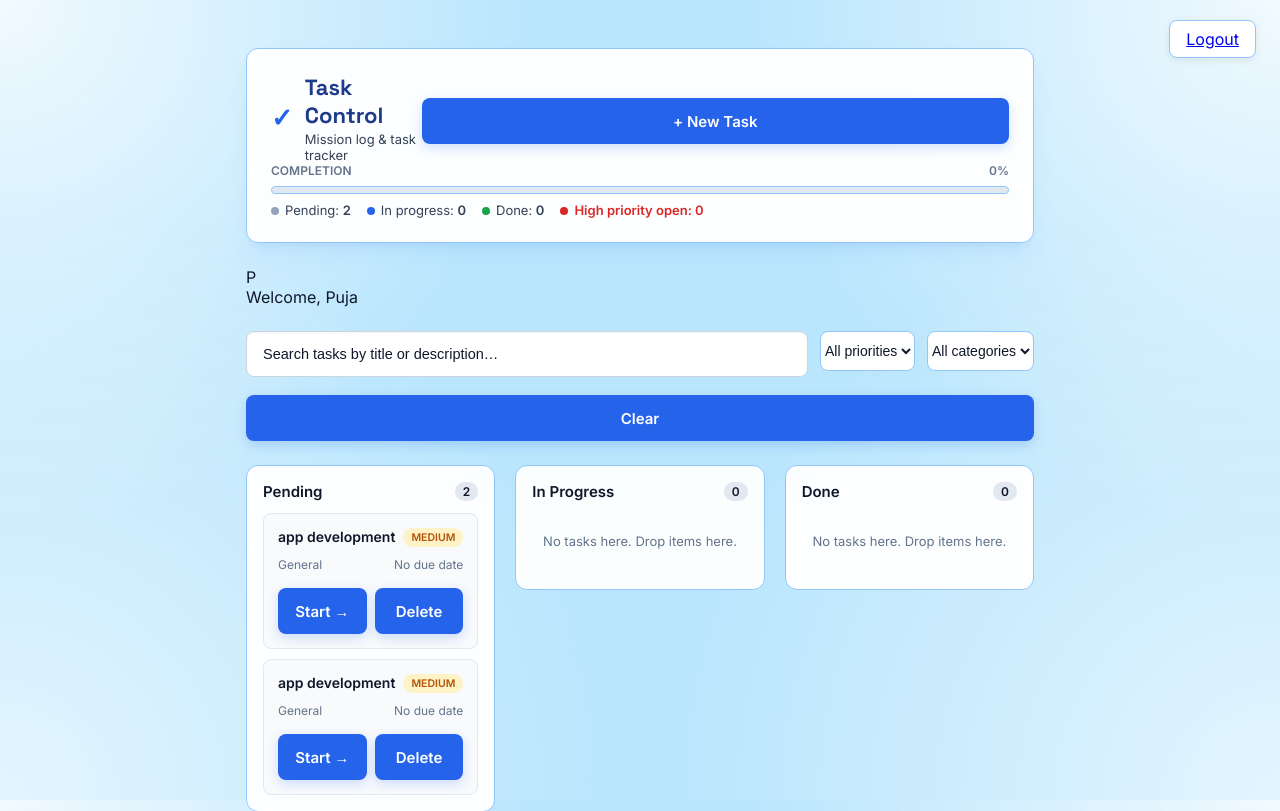
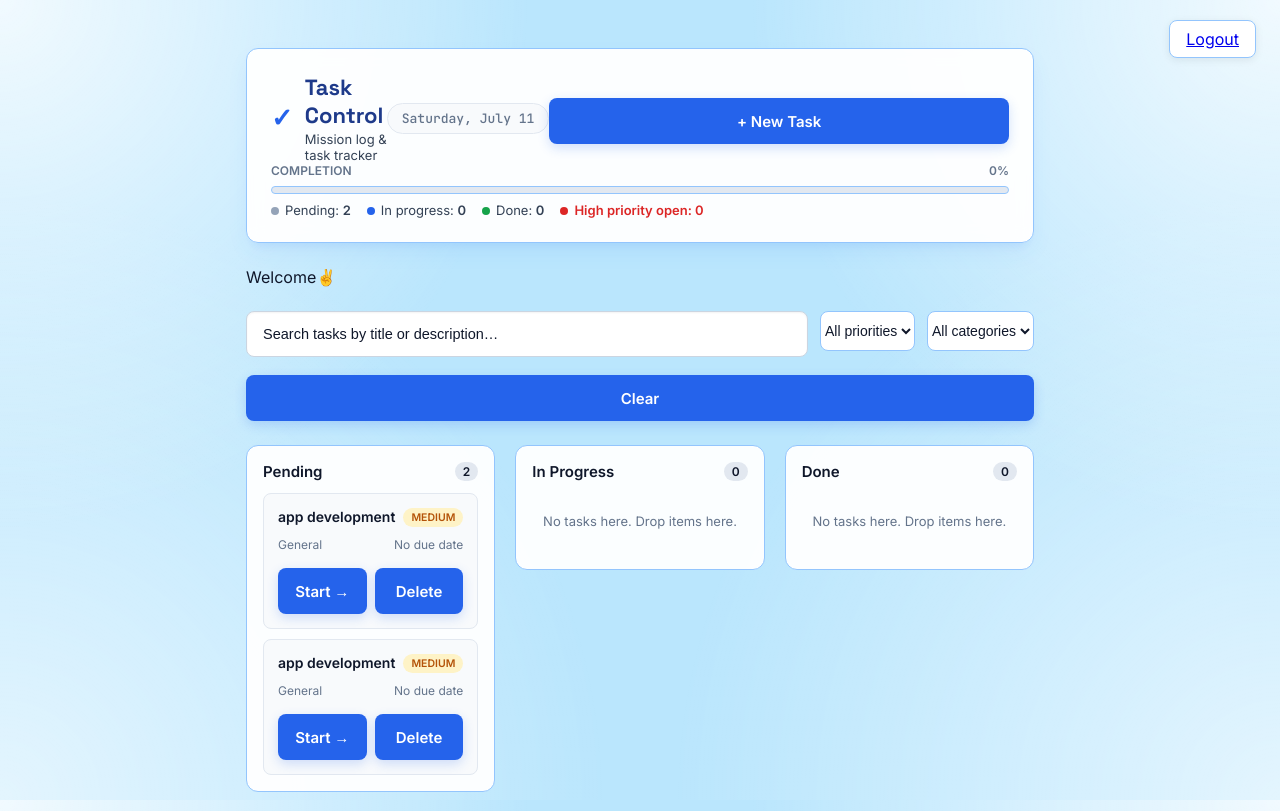
Before and after one commit to pujaux/Task-Management-app, a Flask app: page / in a window 1280 px wide. Shown: the top 811 px of the page. Run offline with Flask 3, Linux system fonts and the light colour scheme; a user stored in the database is signed in; data comes from the database, SQL or seed files in the repository.

Commit message:
Update UI styles

```diff
--- a/static/script.js
+++ b/static/script.js
@@ -390,5 +390,12 @@ els.filterPriority.addEventListener("change", onFilterChange);
 els.filterCategory.addEventListener("change", onFilterChange);
 els.btnClearFilters.addEventListener("click", clearFilters);
 
+function renderToday() {
+  const el = document.getElementById("today-badge");
+  if (!el) return;
+  const opts = { weekday: "long", month: "long", day: "numeric" };
+  el.textContent = new Date().toLocaleDateString("en-US", opts);
+}
+renderToday();
 // ---------- Init ----------
 refreshAll();
--- a/static/style.css
+++ b/static/style.css
@@ -461,3 +461,15 @@ a[href="/logout"] {
   z-index: 50;
   margin: 0 !important;
 }
+/* Today's date badge */
+.today-badge {
+  font-family: var(--font-mono);
+  font-size: 13px;
+  font-weight: 500;
+  color: var(--text-faint);
+  background: var(--surface-2);
+  border: 1px solid var(--surface-3);
+  padding: 6px 14px;
+  border-radius: 999px;
+  white-space: nowrap;
+}
--- a/templates/index.html
+++ b/templates/index.html
@@ -22,6 +22,7 @@
           <p>Mission log &amp; task tracker</p>
         </div>
       </div>
+      <div class="today-badge" id="today-badge"></div>
       <button id="btn-new-task" class="btn btn--accent">+ New Task</button>
     </div>
 
@@ -42,9 +43,9 @@
       </div>
     </div>
   </header>
-  <div class="user-bar">
-  <div class="user-bar__avatar">P</div>
-  <span class="user-bar__name">Welcome, Puja</span>
+ <div class="user-bar">
+
+  <span class="user-bar__name">Welcome✌️</span>
   <a href="/logout" class="user-bar__logout">Logout</a>
 </div>
   <!-- ============ FILTER BAR ============ -->
```
